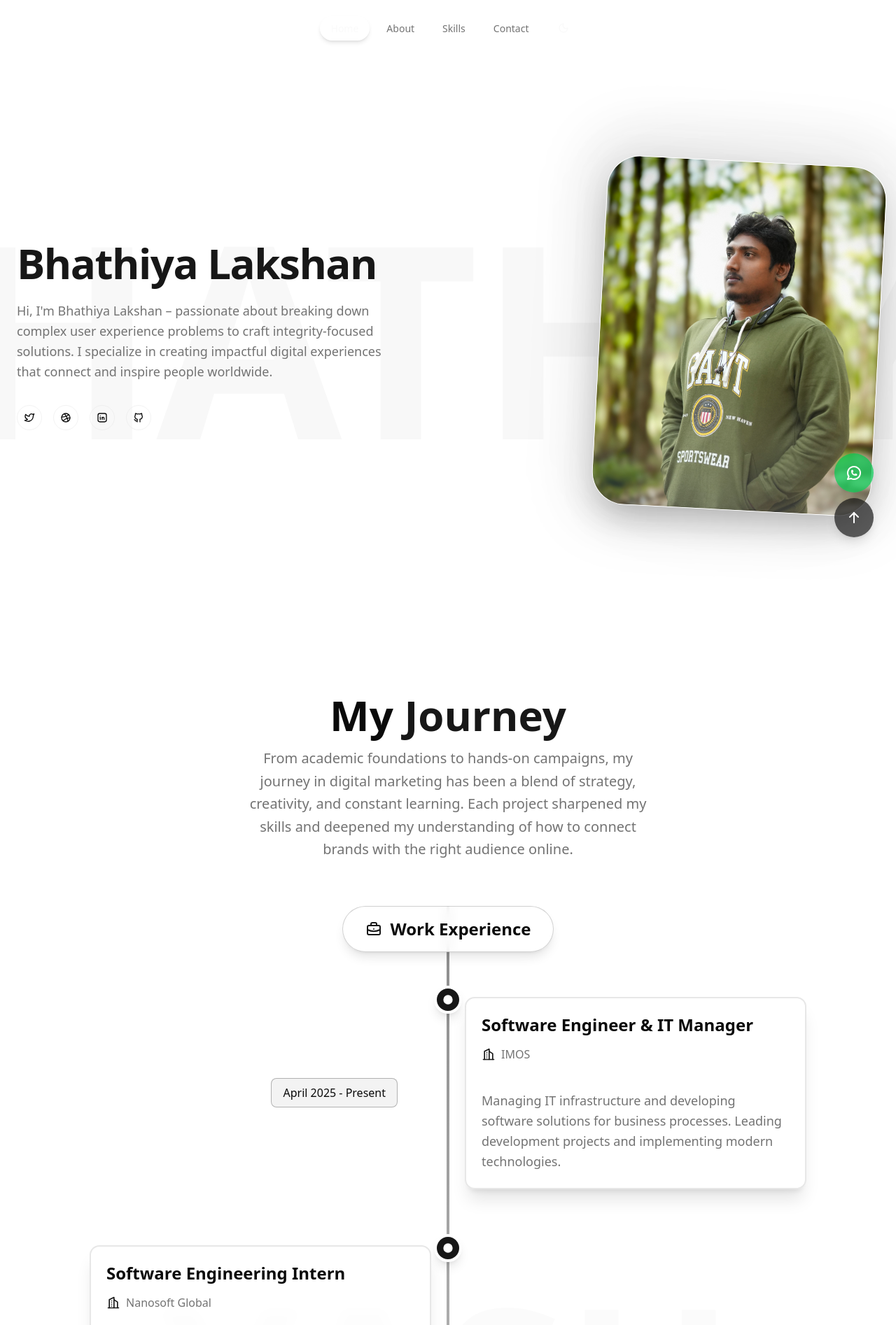
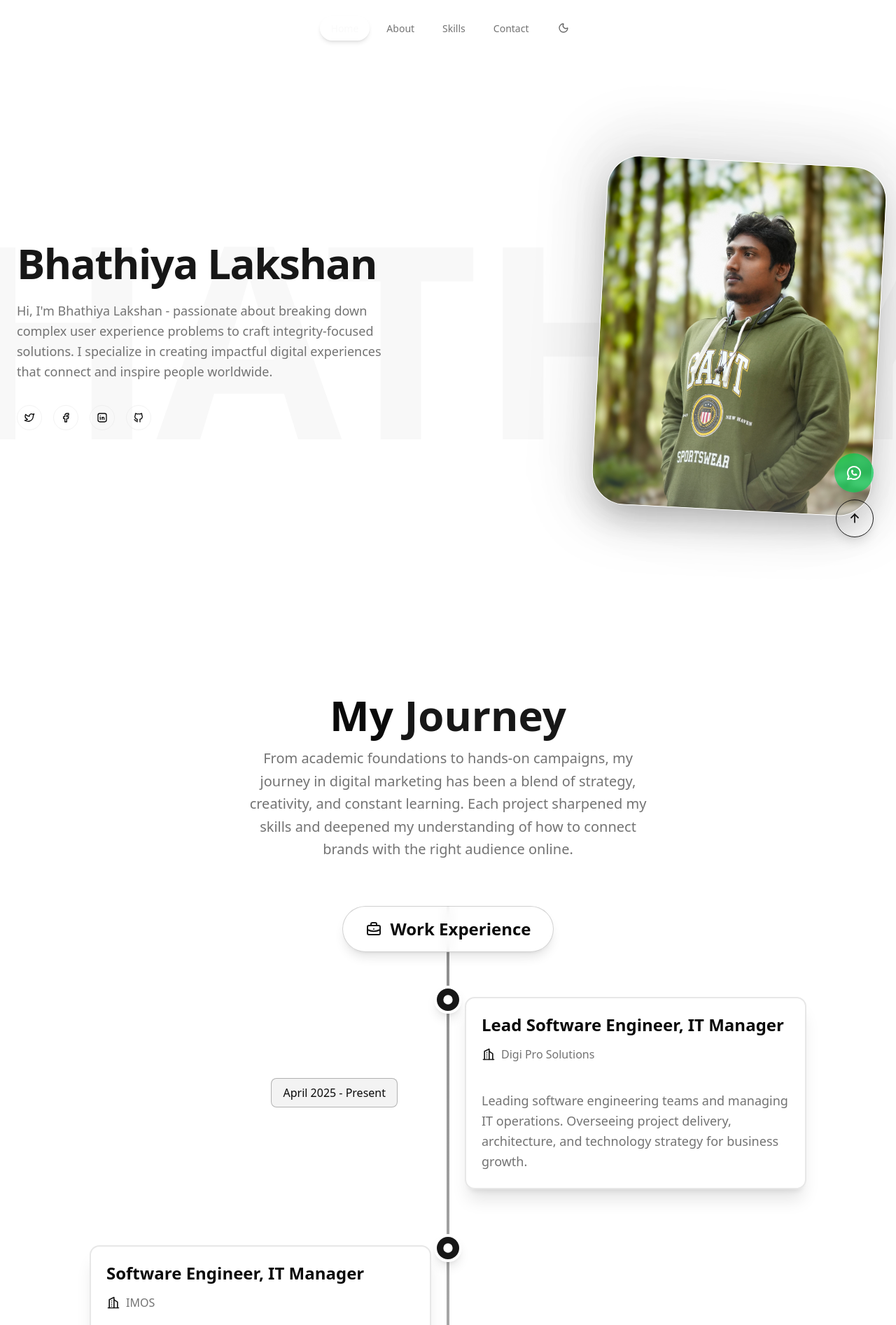
Before and after one commit to smbhathiya/portfolio-2025, a Next.js app: page / in a window 1280 px wide. Shown: the top 1894 px of the page at 70% size. Built offline with nearby package versions, Linux system fonts and the light colour scheme; a web font is replaced by a local one.

Commit message:
feat: update theme toggle styles for better visibility and enhance contact section with improved layout and social links

```diff
--- a/components/mode-toggle.tsx
+++ b/components/mode-toggle.tsx
@@ -23,9 +23,9 @@ export function ModeToggle() {
       aria-label="Toggle theme"
     >
       {isDark ? (
-        <Sun className="h-[1.2rem] w-[1.2rem]" />
+        <Sun className="h-[1.2rem] w-[1.2rem] text-white/60" />
       ) : (
-        <Moon className="h-[1.2rem] w-[1.2rem]" />
+        <Moon className="h-[1.2rem] w-[1.2rem] text-black/60" />
       )}
       <span className="sr-only">Toggle theme</span>
     </Button>
--- a/components/sections/contact.tsx
+++ b/components/sections/contact.tsx
@@ -3,13 +3,13 @@
 import { Button } from "@/components/ui/button";
 import { Card } from "@/components/ui/card";
 import {
-  IconBrandGithub,
   IconBrandLinkedin,
-  IconBrandTwitter,
   IconBrandFacebook,
   IconMail,
   IconBrandWhatsapp,
   IconMapPin,
+  IconBrandTwitter,
+  IconBrandGithub,
 } from "@tabler/icons-react";
 
 export function ContactSection() {
@@ -28,11 +28,8 @@ export function ContactSection() {
       <div className="container px-4 md:px-6 max-w-7xl mx-auto relative z-10">
         <div className="mx-auto flex max-w-[68rem] flex-col items-center justify-center gap-8 text-center mb-16">
           <div className="space-y-4">
-            {/* <p className="text-lg font-medium text-muted-foreground">
+            <h2 className="font-bold text-4xl sm:text-5xl md:text-6xl">
               Let&apos;s connect
-            </p> */}
-            <h2 className="font-bold text-4xl sm:text-5xl md:text-6xl">
-              Let&apos;s <span className="text-primary">Connect</span>
             </h2>
             <p className="max-w-[600px] text-muted-foreground text-lg md:text-xl leading-relaxed">
               Let&apos;s connect and discuss how we can work together on your
@@ -42,7 +39,7 @@ export function ContactSection() {
         </div>
         <div className="mx-auto flex flex-col md:flex-row gap-10 items-center justify-center mb-16 max-w-4xl">
           {/* Email Card */}
-          <Card className="flex-1 p-8 border-primary/20 bg-gradient-to-br from-background to-muted/40 backdrop-blur-sm shadow-lg hover:shadow-xl transition-all duration-300 group">
+          <Card className="flex-1 p-8 border-border/40 bg-background/80 backdrop-blur-sm shadow-lg hover:shadow-2xl transition-all duration-300 group hover:scale-105">
             <div className="flex flex-col items-center gap-6">
               <div className="w-20 h-20 rounded-full bg-primary/10 flex items-center justify-center p-4 border border-primary/30">
                 <IconMail className="h-8 w-8 text-primary" />
@@ -63,7 +60,7 @@ export function ContactSection() {
             </div>
           </Card>
           {/* WhatsApp Card */}
-          <Card className="flex-1 p-8 border-green-500/20 bg-gradient-to-br from-background to-green-50/10 backdrop-blur-sm shadow-lg hover:shadow-xl transition-all duration-300 group dark:from-background dark:to-green-950/10">
+          <Card className="flex-1 p-8 border-green-500/20 bg-background/80 backdrop-blur-sm shadow-lg hover:shadow-2xl transition-all duration-300 group hover:scale-105 dark:from-background dark:to-green-950/10">
             <div className="flex flex-col items-center gap-6">
               <div className="w-20 h-20 rounded-full bg-green-500/10 flex items-center justify-center p-4 border border-green-500/30">
                 <IconBrandWhatsapp className="h-8 w-8 text-green-500" />
@@ -89,27 +86,12 @@ export function ContactSection() {
             </div>
           </Card>
         </div>
-        {/* Social Links */}
-        <div className="mt-16 text-center">
-          <h3 className="text-xl font-semibold mb-8">
+        {/* Social Links in a Card */}
+        <Card className="mx-auto max-w-2xl mt-16 p-8 bg-background/80 border-border/40 shadow-lg backdrop-blur-sm flex flex-col items-center">
+          <h3 className="text-xl font-semibold mb-8 text-center">
             Connect With Me On Social Media
           </h3>
           <div className="flex flex-wrap justify-center gap-4">
-            <Button
-              variant="outline"
-              size="lg"
-              asChild
-              className="rounded-full h-16 w-16 p-0 border border-primary hover:bg-primary/10 group"
-            >
-              <a
-                href="https://github.com/smbhathiya"
-                target="_blank"
-                rel="noopener noreferrer"
-                aria-label="GitHub"
-              >
-                <IconBrandGithub className="h-10 w-10 text-muted-foreground group-hover:text-primary transition-colors" />
-              </a>
-            </Button>
             <Button
               variant="outline"
               size="lg"
@@ -123,6 +105,21 @@ export function ContactSection() {
                 aria-label="LinkedIn"
               >
                 <IconBrandLinkedin className="h-10 w-10 text-muted-foreground group-hover:text-primary transition-colors" />
+              </a>
+            </Button>
+            <Button
+              variant="outline"
+              size="lg"
+              asChild
+              className="rounded-full h-16 w-16 p-0 border border-primary hover:bg-primary/10 group"
+            >
+              <a
+                href="https://www.facebook.com/smbhathiya"
+                target="_blank"
+                rel="noopener noreferrer"
+                aria-label="Facebook"
+              >
+                <IconBrandFacebook className="h-10 w-10 text-muted-foreground group-hover:text-primary transition-colors" />
               </a>
             </Button>
             <Button
@@ -147,16 +144,16 @@ export function ContactSection() {
               className="rounded-full h-16 w-16 p-0 border border-primary hover:bg-primary/10 group"
             >
               <a
-                href="https://www.facebook.com/smbhathiya"
+                href="https://github.com/smbhathiya"
                 target="_blank"
                 rel="noopener noreferrer"
-                aria-label="Facebook"
+                aria-label="GitHub"
               >
-                <IconBrandFacebook className="h-10 w-10 text-muted-foreground group-hover:text-primary transition-colors" />
+                <IconBrandGithub className="h-10 w-10 text-muted-foreground group-hover:text-primary transition-colors" />
               </a>
             </Button>
           </div>
-        </div>
+        </Card>
         {/* Location */}
         <div className="mt-16 text-center">
           <div className="flex items-center justify-center gap-2 text-muted-foreground">
--- a/components/sections/footer.tsx
+++ b/components/sections/footer.tsx
@@ -65,7 +65,7 @@ export function Footer() {
                 href="mailto:info@bhathiya.dev"
                 className="hover:text-primary transition-colors"
               >
-                your-email@example.com
+                info@bhathiya.dev
               </a>
               <p>Kadawatha, Sri Lanka</p>
             </div>
--- a/components/sections/hero.tsx
+++ b/components/sections/hero.tsx
@@ -3,16 +3,18 @@
 import Image from "next/image";
 import { Button } from "@/components/ui/button";
 import {
-  IconDownload,
   IconBrandTwitter,
-  IconBrandDribbble,
   IconBrandLinkedin,
   IconBrandGithub,
+  IconBrandFacebook,
 } from "@tabler/icons-react";
 
 export function HeroSection() {
   return (
-    <section id="home" className="py-16 md:py-24 flex items-center justify-center min-h-screen relative overflow-hidden">
+    <section
+      id="home"
+      className="py-16 md:py-24 flex items-center justify-center min-h-screen relative overflow-hidden"
+    >
       {/* Large background text */}
       <div className="absolute inset-0 flex items-center justify-center pointer-events-none select-none">
         <div className="text-[12rem] md:text-[16rem] lg:text-[20rem] xl:text-[24rem] font-bold text-muted-foreground/5 leading-none whitespace-nowrap">
@@ -30,11 +32,13 @@ export function HeroSection() {
                 </p> */}
                 <h1 className="text-4xl font-bold tracking-tight sm:text-5xl xl:text-6xl/none">
                   <span className="text-primary">Bhathiya Lakshan</span>
-
                 </h1>
               </div>
               <p className="text-muted-foreground text-lg leading-relaxed max-w-[600px]">
-                Hi, I&apos;m Bhathiya Lakshan – passionate about breaking down complex user experience problems to craft integrity-focused solutions. I specialize in creating impactful digital experiences that connect and inspire people worldwide.
+                Hi, I&apos;m Bhathiya Lakshan - passionate about breaking down
+                complex user experience problems to craft integrity-focused
+                solutions. I specialize in creating impactful digital
+                experiences that connect and inspire people worldwide.
               </p>
             </div>
 
@@ -52,7 +56,7 @@ export function HeroSection() {
                   asChild
                 >
                   <a
-                    href="https://twitter.com"
+                    href="https://x.com/smbhathiya"
                     target="_blank"
                     rel="noopener noreferrer"
                     aria-label="Twitter"
@@ -67,12 +71,12 @@ export function HeroSection() {
                   asChild
                 >
                   <a
-                    href="https://dribbble.com"
+                    href="https://www.facebook.com/smbhathiya"
                     target="_blank"
                     rel="noopener noreferrer"
-                    aria-label="Dribbble"
+                    aria-label="Facebook"
                   >
-                    <IconBrandDribbble className="h-5 w-5" />
+                    <IconBrandFacebook className="h-5 w-5" />
                   </a>
                 </Button>
                 <Button
@@ -82,7 +86,7 @@ export function HeroSection() {
                   asChild
                 >
                   <a
-                    href="https://linkedin.com"
+                    href="https://www.linkedin.com/in/bhathiya-lakshan-91579722a/"
                     target="_blank"
                     rel="noopener noreferrer"
                     aria-label="LinkedIn"
@@ -97,7 +101,7 @@ export function HeroSection() {
                   asChild
                 >
                   <a
-                    href="https://github.com"
+                    href="https://github.com/smbhathiya"
                     target="_blank"
                     rel="noopener noreferrer"
                     aria-label="GitHub"
--- a/components/sections/projects.tsx
+++ b/components/sections/projects.tsx
@@ -2,18 +2,16 @@
 
 import projectsData from "@/data/projects"
 import Image from "next/image"
-import { Badge } from "@/components/ui/badge"
 import { Button } from "@/components/ui/button"
 import { Card, CardContent, CardDescription, CardFooter, CardHeader, CardTitle } from "@/components/ui/card"
 import { IconBrandGithub, IconExternalLink } from "@tabler/icons-react"
 
 export function ProjectsSection() {
-  // Select main 3 projects (by id or order)
   const mainProjects = projectsData.slice(0, 3);
   const otherProjects = projectsData.slice(3);
 
   return (
-    <section id="projects" className="py-28 md:py-36 relative overflow-hidden">
+    <section id="projects" className="py-6 md:py-6 relative overflow-hidden">
       <div className="container px-4 md:px-6 max-w-7xl mx-auto">
         <div className="mx-auto flex max-w-[68rem] flex-col items-center justify-center gap-6 text-center mb-20">
           <h2 className="font-bold text-4xl sm:text-5xl md:text-6xl">
@@ -119,7 +117,7 @@ export function ProjectsSection() {
           <div className="inline-flex items-center justify-center p-1.5 bg-secondary/10 backdrop-blur-sm rounded-full mb-2 border border-secondary/20">
           </div>
           <h3 className="text-2xl md:text-4xl font-bold tracking-tight">
-            Other Notable Projects
+            Other Projects
           </h3>
         </div>
 
--- a/components/ui/scroll-to-top-button.tsx
+++ b/components/ui/scroll-to-top-button.tsx
@@ -7,10 +7,10 @@ export function ScrollToTopButton() {
   return (
     <button
       onClick={handleClick}
-      className="fixed bottom-8 right-8 z-50 bg-primary/70 text-white rounded-full shadow-lg p-4 hover:bg-primary/90 transition-colors flex items-center justify-center"
+      className="fixed bottom-8 right-8 z-50 dark:bg-primary/10 dar:text-white rounded-full shadow-lg p-4 dark:hover:bg-primary/20 cursor-pointer transition-colors flex items-center justify-center border-1 border-primary"
       aria-label="Scroll to top"
     >
-      <IconArrowUp className="h-6 w-6" />
+      <IconArrowUp className="h-5 w-5" />
     </button>
   );
 }
--- a/data/aboutData.ts
+++ b/data/aboutData.ts
@@ -2,7 +2,17 @@
 
 export const workExperience = [
   {
-    title: "Software Engineer & IT Manager",
+    title: "Lead Software Engineer, IT Manager",
+    company: "Digi Pro Solutions",
+    duration: "April 2025 - Present",
+    badge: "April 2025 - Present",
+    icon: "briefcase",
+    badgeMobile: true,
+    description:
+      "Leading software engineering teams and managing IT operations. Overseeing project delivery, architecture, and technology strategy for business growth.",
+  },
+  {
+    title: "Software Engineer, IT Manager",
     company: "IMOS",
     duration: "April 2025 - Present",
     badge: "April 2025 - Present",
```
